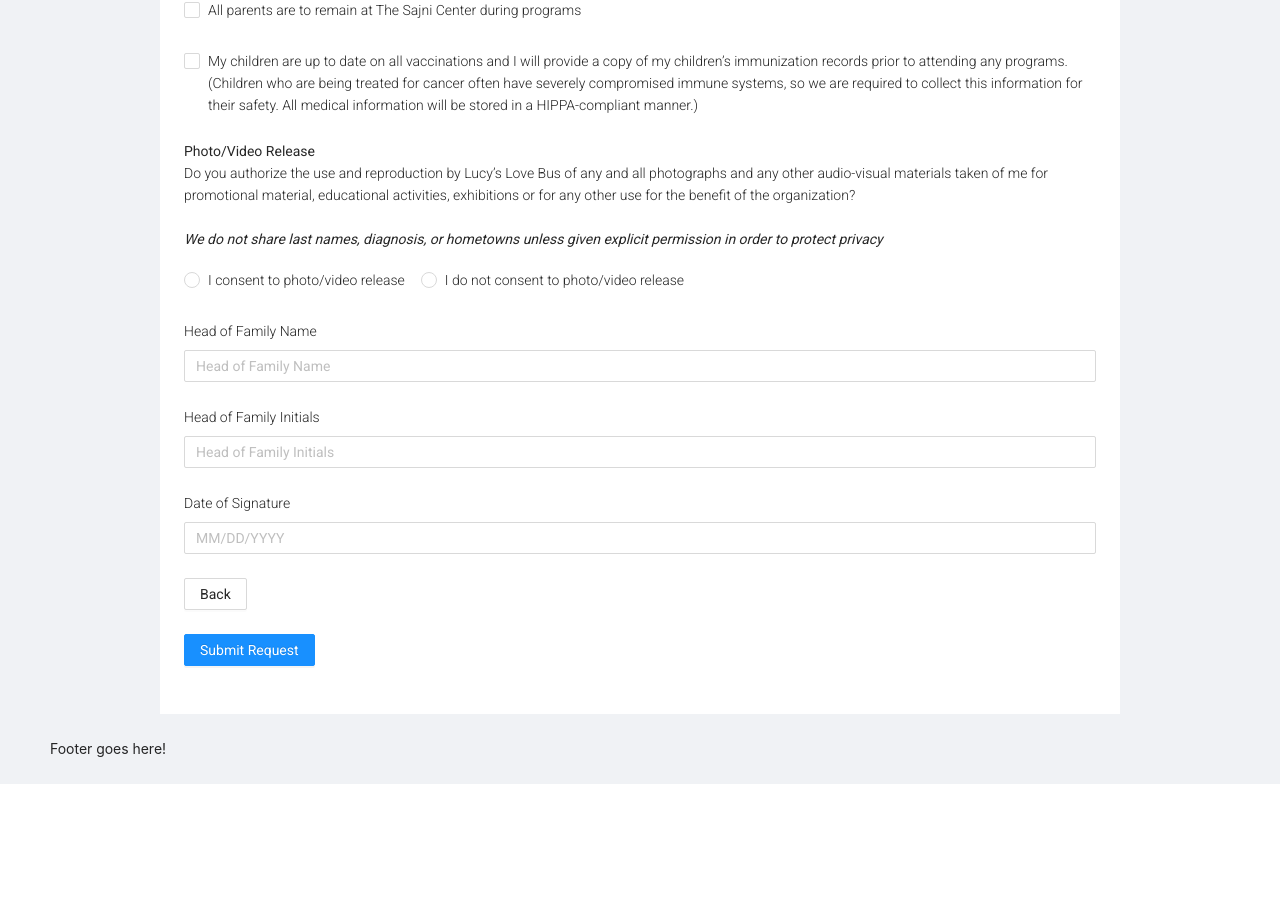
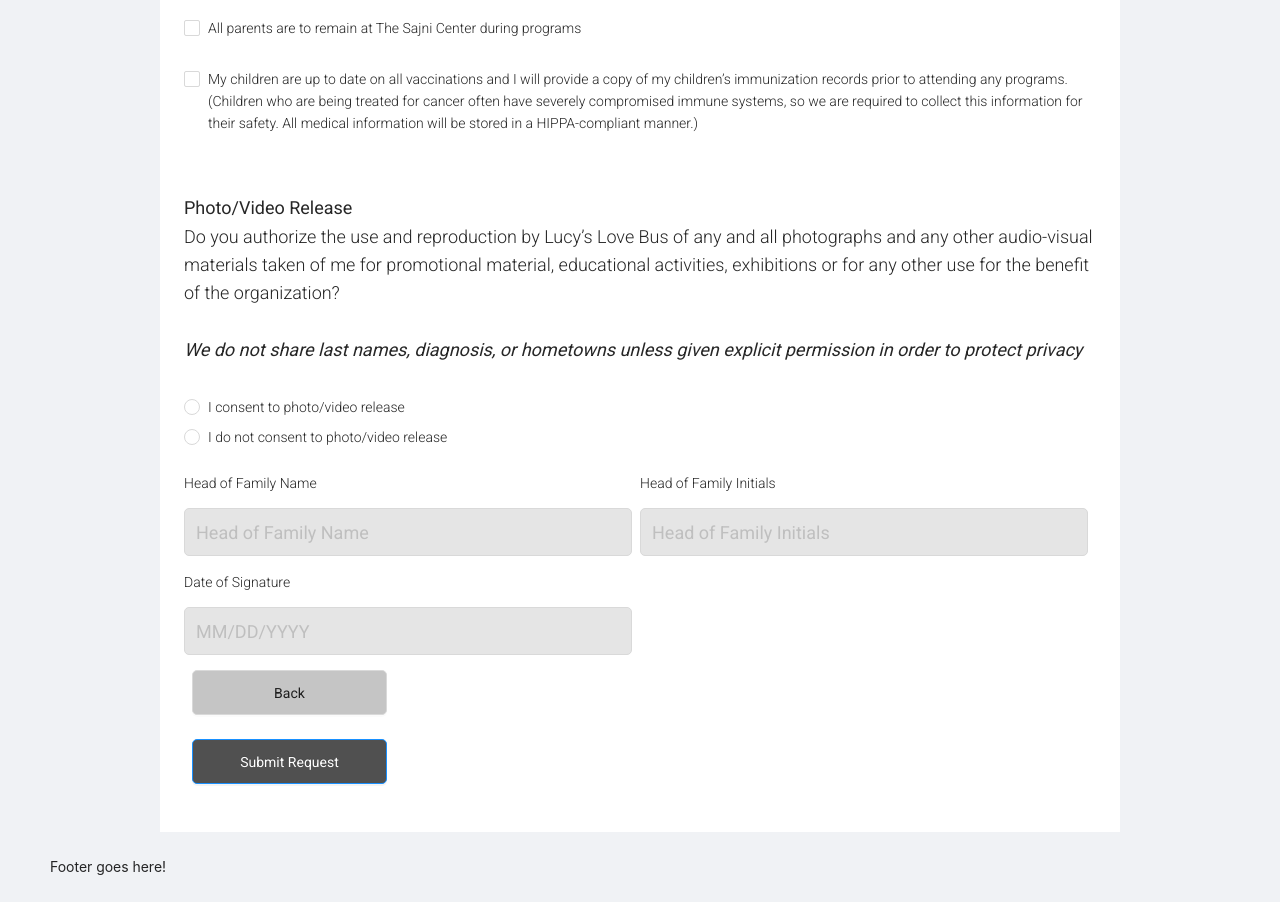
Before and after one commit to Code-4-Community/lucys-love-bus-frontend, a React (Create React App) app: page /signup-confirmation-gm in a window 1280 px wide. Shown: the part 409-1311 px from the top of the page. Before the commit the page ends 1193 px from the top, so only its background shows below. Built offline with nearby package versions, Linux system fonts and the light colour scheme.

Commit message:
I am silly, now I actually import the .less file in the component

```diff
--- a/src/components/signup-confirmation/SignupConfirmation.less
+++ b/src/components/signup-confirmation/SignupConfirmation.less
@@ -1,16 +1,16 @@
 .input-style {
-  borderRadius: 5px;
+  border-radius: 5px;
   height: 48px;
-  backgroundColor: #E5E5E5;
-  marginBottom: 15px;
-  marginTop: 6px;
-  fontSize: 18px;
+  background-color: #E5E5E5;
+  margin-bottom: 15px;
+  margin-top: 6px;
+  font-size: 18px;
 }
 
 .radio-style {
   display: block;
   height: 30px;
-  lineHeight: 30px;
+  line-height: 30px;
 }
 
 .submit-button {
@@ -18,7 +18,7 @@
   margin: 0 8px;
   width: 195px;
   height: 45px;
-  borderRadius: 5px;
+  border-radius: 5px;
   background: #505050;
 }
 
@@ -27,18 +27,18 @@
   margin: 0 8px;
   width: 195px;
   height: 45px;
-  borderRadius: 5px;
+  border-radius: 5px;
   background: #C5C5C5;
 }
 
 .photo-release-div {
   margin-top: 36px;
-  fontSize: 18px;
+  font-size: 18px;
 }
 
 .checkbox-div {
-  marginTop: 36px;
-  fontSize: 18px;
+  margin-top: 36px;
+  font-size: 18px;
 }
 
 .input-item {
--- a/src/components/signup-confirmation/SignupConfirmation.tsx
+++ b/src/components/signup-confirmation/SignupConfirmation.tsx
@@ -1,24 +1,24 @@
 import React, {useState} from 'react';
 import {Button, Checkbox, Form, Input, Radio} from 'antd';
+import './SignupConfirmation.less';
 
 const SignupConfirmation: React.FC = () => {
     const onFinish = (values: any) => {
         // send data to redux
-    };
+    }
 
 
     return (
         <Form
             name="basic"
             layout="vertical"
-            initialValues={{ remember: true, }}
             onFinish={onFinish}
             requiredMark={false}
         >
             <div className="checkbox-div">
                 <Form.Item
                     name="check1"
-                    rules={[{ required: true, message: 'Please check all boxes' }]}
+                    rules={[{required: true, message: 'Please check all boxes' }]}
                     style={{ display: 'inline-block', }}
                 >
                     <Checkbox>
@@ -64,7 +64,8 @@ const SignupConfirmation: React.FC = () => {
                 </p>
 
                 <Form.Item name="photoRelease"
-                           rules={[{ required: true, message: 'Please select one option.'}]}>
+                           rules={[{ required: true,
+                                        message: 'Please select one option.'}]}>
                     <Radio.Group>
                         <Radio value={1} className="radio-style">
                             I consent to photo/video release
@@ -80,7 +81,8 @@ const SignupConfirmation: React.FC = () => {
                 <Form.Item
                     label="Head of Family Name"
                     name="headOfFamilyName"
-                    rules={[{ required: true, message: 'Please input the name of the head of the family' }]}
+                    rules={[{ required: true,
+                                message: 'Please input the name of the head of the family' }]}
                     className="input-item"
                 >
                     <Input className="input-style" placeholder="Head of Family Name"/>
@@ -89,7 +91,8 @@ const SignupConfirmation: React.FC = () => {
                 <Form.Item
                     label="Head of Family Initials"
                     name="headOfFamilyInitials"
-                    rules={[{ required: true, message: 'Please input head of family\'s initials'}]}
+                    rules={[{ required: true,
+                                message: 'Please input head of family\'s initials'}]}
                     className="input-item"
                 >
                     <Input className="input-style" placeholder="Head of Family Initials"/>
@@ -100,7 +103,7 @@ const SignupConfirmation: React.FC = () => {
                     name="dateOfSignature"
                     rules={[{ required: true,
                                 message: 'Please input the date of signature',
-                                pattern: new RegExp(/(0[1-9]|1[012])[- \/.](0[1-9]|[12][0-9]|3[01])[- \/.](19|20)\d\d/),}]}
+                                pattern: new RegExp(/(0[1-9]|1[012])[- \/.](0[1-9]|[12][0-9]|3[01])[- \/.](20)\d\d/),}]}
                     className="input-item"
                 >
                     <Input className="input-style" placeholder="MM/DD/YYYY"/>
```
